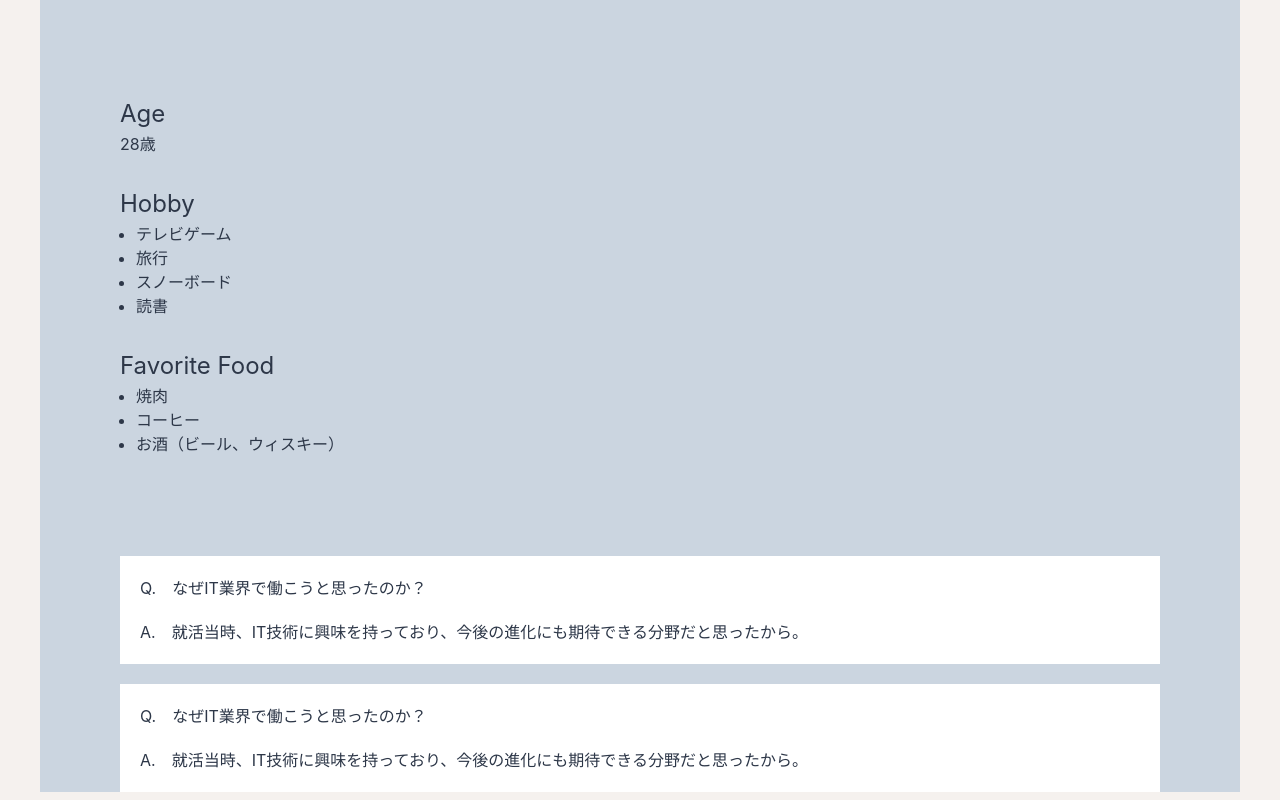
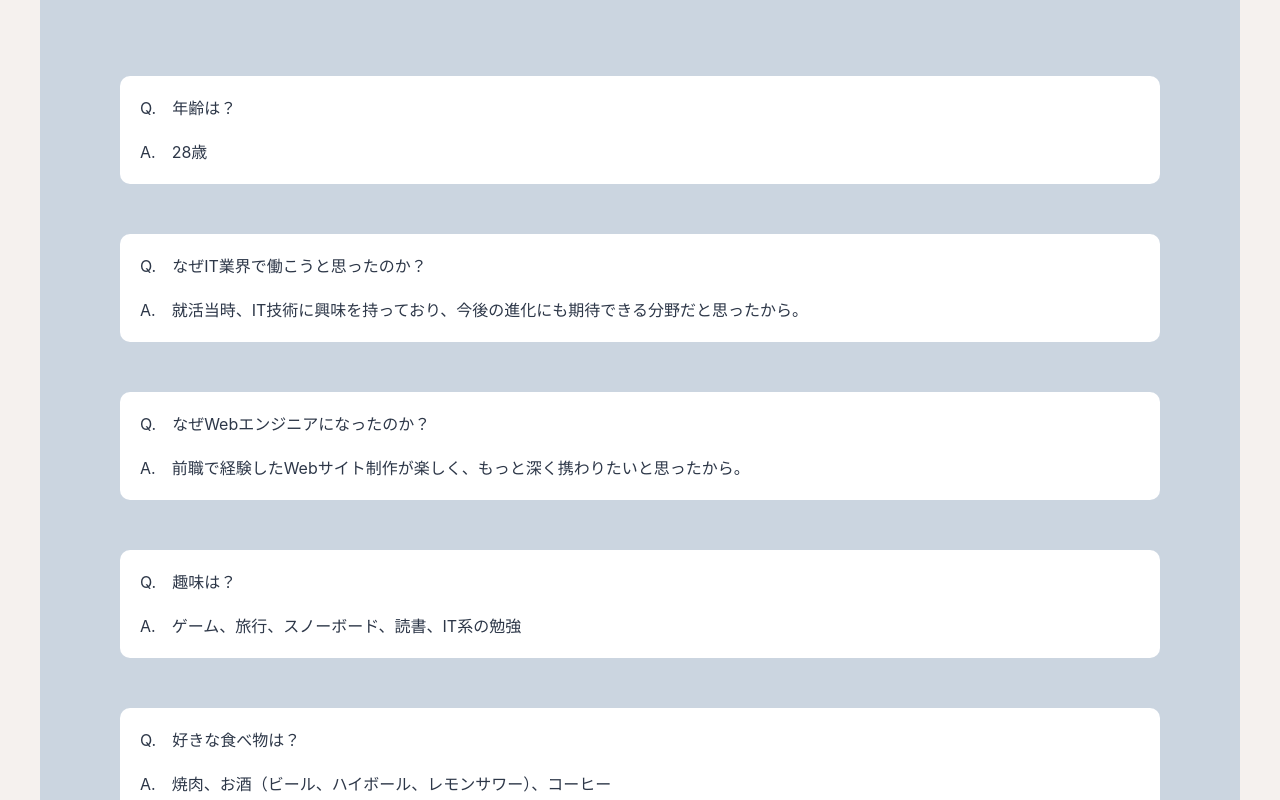
Before and after one commit to yuomatsu/portfolio, a React (Create React App) app: page /profile in a window 1280 px wide. Shown: the part 960-1760 px from the top of the page. Built offline with nearby package versions, Linux system fonts and the light colour scheme.

Commit message:
全体スタイル修正

```diff
--- a/src/components/atoms/text/H1Text.tsx
+++ b/src/components/atoms/text/H1Text.tsx
@@ -7,5 +7,25 @@ type Props = {
 
 export const H1Text: VFC<Props> = memo((props) => {
     const { children } = props;
-    return <Text as="h1" textAlign="center" fontSize={{ base: '2.0rem', md: "3.0rem"}} mt={{ base: 20, md: 120}}>{ children }</Text>
+    return (
+    <Text
+        as="h1"
+        position="relative"
+        textAlign="center"
+        fontSize={{ base: '2.5rem', md: "3.0rem"}}
+        mt={{ base: 20, md: 50}}
+        _before={{
+            position:"absolute",
+            bottom:"-10px",
+            left: "calc(50% - 30px)",
+            width: "60px",
+            height: "5px",
+            content: "''",
+            borderRadius: "3px",
+            backgroundColor: "#000"
+        }}
+    >
+    { children }
+    </Text>
+    )
 })
--- a/src/components/atoms/text/H2Text.tsx
+++ b/src/components/atoms/text/H2Text.tsx
@@ -7,5 +7,5 @@ type Props = {
 
 export const H2Text: VFC<Props> = memo((props) => {
     const { children } = props;
-    return <Text as="h2" fontSize={{ base: '1.75rem', md: "2.75rem"}} mt={{ base: 20, md: 50}} mb={{ base: 20, md: 50}}>{ children }</Text>
+    return <Text as="h2" fontSize={{ base: '2.25rem', md: "2.75rem"}} mt={{ base: 20, md: 50}} mb={{ base: 10, md: 50}}>{ children }</Text>
 })
--- a/src/components/organisms/profile/ProfileCard.tsx
+++ b/src/components/organisms/profile/ProfileCard.tsx
@@ -9,32 +9,25 @@ import "react-vertical-timeline-component/style.min.css";
 import { CareerList } from "../../data/career/CareerList"
 import { ProfileList } from "../../data/profile/ProfileList"
 import { H4Text } from "../../atoms/text/H4Text";
+import { Profile } from "../../pages/Profile";
 
 
 export const ProfileCard: VFC = memo(() => {
     const { Profiles } = ProfileList();
     return (
-        <>
-        <Box mt={{ base: 10, md: 100}} textAlign="left">
-            <Box mr={{ base: 0, md: "auto"}} ml={{ base: 0, md: "auto"}}>
-                <Box backgroundColor="white" p={{ base: 5, md: 5}} mt={{ base: 5, md: 5}}>
+        <Box mr={{ base: 0, md: "auto"}} ml={{ base: 0, md: "auto"}}　mt={{ base: 10, md: 100}} mb={{ base: 30, md: 50}} textAlign="left">
+            {Profiles.map((Profile) => {
+                return (
+                <Box backgroundColor="white" p={{ base: 5, md: 5}} mt={{ base: 5, md: 50}} borderRadius="10px">
                     <Box mb={{ base: 5, md: 5}}>
-                        <Text display="flex" _before={{content:`"Q."`, mr: "1rem"}}>なぜIT業界で働こうと思ったのか？</Text>
+                        <Text display="flex" _before={{content:`"Q."`, mr: "1rem"}}>{Profile.question}</Text>
                     </Box>
                     <Box>
-                        <Text display="flex" _before={{content:`"A."`, mr: "1rem"}}>就活当時、IT技術に興味を持っており、今後の進化にも期待できる分野だと思ったから。</Text>
+                        <Text display="flex" _before={{content:`"A."`, mr: "1rem"}}>{Profile.answer}</Text>
                     </Box>
                 </Box>
-                <Box backgroundColor="white" p={{ base: 5, md: 5}} mt={{ base: 5, md: 5}}>
-                    <Box mb={{ base: 5, md: 5}}>
-                        <Text display="flex" _before={{content:`"Q."`, mr: "1rem"}}>なぜIT業界で働こうと思ったのか？</Text>
-                    </Box>
-                    <Box>
-                        <Text display="flex" _before={{content:`"A."`, mr: "1rem"}}>就活当時、IT技術に興味を持っており、今後の進化にも期待できる分野だと思ったから。</Text>
-                    </Box>
-                </Box>
-            </Box>
+                )
+            })}
         </Box>
-        </>
     )
 })
--- a/src/components/organisms/skill/SkillCard.tsx
+++ b/src/components/organisms/skill/SkillCard.tsx
@@ -1,7 +1,6 @@
-import { memo, ReactNode, VFC } from "react";
+import { memo, VFC } from "react";
 import { Box, Image, Stack, Text } from "@chakra-ui/react";
 
-import {SkillList} from "../../data/skill/SkillList"
 import { H3Text } from "../../atoms/text/H3Text";
 
 type Props = {
@@ -12,9 +11,9 @@ type Props = {
 };
 
 export const SkillCard: VFC<Props> = memo((props) => {
-    const { id, name, imageUrl, description } = props;
+    const { name, imageUrl, description } = props;
     return (
-    <Box w="250px" h={{ base: "300px", md: "400px"}} bg="white" borderRadius="10px" shadow="md" p={4}>
+    <Box w={{ base: "220px", md: "260px"}} h={{ base: "300px", md: "400px"}} bg="white" borderRadius="10px" shadow="md" p={4}>
         <Stack textAlign="center" >
             <Image h="150px" objectFit="cover" src={imageUrl}/>
             <H3Text>{name}</H3Text>
--- a/src/components/pages/Profile.tsx
+++ b/src/components/pages/Profile.tsx
@@ -11,10 +11,10 @@ export const Profile: VFC = memo(() => {
     return (
         <Box pr={{ base: 10, md: 20}} pl={{ base: 10, md: 20}} mt={{ base: 5, md: 120}} mb={{ base: 5, md: 20}} mr={{ base: 5, md: "auto"}} ml={{ base: 5, md: "auto"}} textAlign="center" backgroundColor="gray.300" maxW="1200px">
             <H1Text>PROFILE</H1Text>
-            <Box mt={{ base: 5, md: 120}} mb={{ base: 5, md: 20}} mr={{ base: 0, md: "auto"}} ml={{ base: 0, md: "auto"}} w="100%">
-                <Image borderRadius="50%" mb={{ base: 20, md: 0 }} mr="auto" ml="auto" w={{ base: "50vw", md: "300px"}} src={`${process.env.PUBLIC_URL}/img/me_mono.jpg`} alt="yuomatsuの後ろ姿"/>
+            <Box mt={{ base: 100, md: 120}} mb={{ base: 5, md: 20}} mr={{ base: 0, md: "auto"}} ml={{ base: 0, md: "auto"}} w="100%">
+                <Image borderRadius="50%" mb={{ base: 20, md: 0 }} mr="auto" ml="auto" w={{ base: "35%", md: "35%"}} minWidth="150px" maxWidth="300px" src={`${process.env.PUBLIC_URL}/img/me_mono.jpg`} alt="yuomatsuの後ろ姿"/>
             </Box>
-            <Text fontSize={{ base: '1.0rem', md: "2.5rem"}}>Web Engineer</Text>
+            <Text fontSize={{ base: '2.0rem', md: "2.5rem"}}>Web Engineer</Text>
             <Box textAlign="center" mt={{ base: 5, md: 10}}>
                 <Text display="inline-block" textAlign="left">
                     はじめましてyuomatsuです。<br />
@@ -23,23 +23,6 @@ export const Profile: VFC = memo(() => {
                     より良いサービスを開発・運用できるように日々奮闘しています。<br />
                 </Text>
             </Box>
-            <Box textAlign="left" mt={{ base: 5, md: 120}}>
-                <H3Text>Age</H3Text>
-                <Text>28歳</Text>
-                <H3Text>Hobby</H3Text>
-                <UnorderedList>
-                    <ListItem>テレビゲーム</ListItem>
-                    <ListItem>旅行</ListItem>
-                    <ListItem>スノーボード</ListItem>
-                    <ListItem>読書</ListItem>
-                </UnorderedList>
-                <H3Text>Favorite Food</H3Text>
-                <UnorderedList>
-                    <ListItem>焼肉</ListItem>
-                    <ListItem>コーヒー</ListItem>
-                    <ListItem>お酒（ビール、ウィスキー）</ListItem>
-                </UnorderedList>
-            </Box>
             <ProfileCard></ProfileCard>
         </Box>
     )
--- a/src/components/pages/Skill.tsx
+++ b/src/components/pages/Skill.tsx
@@ -12,7 +12,7 @@ export const Skill = memo(() => {
     const {frontEndSkills, backEndSkills} = SkillList();
 
     return (
-        <Box pr={{ base: 2, md: 20}} pl={{ base: 2, md: 20}} mt={{ base: 5, md: 120}} mb={{ base: 5, md: 20}} mr={{ base: 5, md: "auto"}} ml={{ base: 5, md: "auto"}} textAlign="center" backgroundColor="gray.300" maxW="1200px">
+        <Box pr={{ base: 2, md: 20 }} pl={{ base: 2, md: 20 }} pb={{ base: 100, md: 120 }} mt={{ base: 5, md: 120 }} mb={{ base: 5, md: 20} } mr={{ base: 5, md: "auto" }} ml={{ base: 5, md: "auto"}} textAlign="center" backgroundColor="gray.300" maxW="1200px">
             <H1Text>SKILL</H1Text>
             <H2Text>Frontend</H2Text>
             <Wrap p={{ base: 4, md: 10 }} justify="center">
@@ -42,7 +42,6 @@ export const Skill = memo(() => {
             </Wrap>
             <H2Text>Certification</H2Text>
             <CertificationTable></CertificationTable>
-
         </Box>
     )
 })
```
